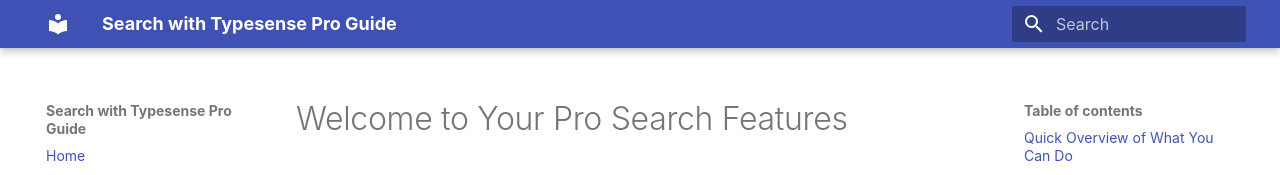
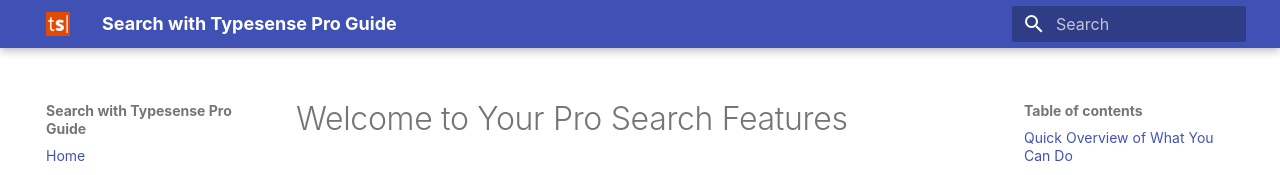
Before and after one commit to codemanas/typesense-pro-docs, an MkDocs documentation site: the page built from docs/index.md, in a window 1280 px wide. Shown: the top 175 px of the page. Built offline with MkDocs 1.6.1 and Material for MkDocs 9.7.7, drawn with Linux system fonts in a browser that asks for light colours; some web fonts are replaced.

Commit message:
Add logo

```diff
--- a/mkdocs.yml
+++ b/mkdocs.yml
@@ -3,6 +3,7 @@ theme:
     name: material
     font:
       text: Inclusive Sans
+    logo: assets/logo.png
     palette:
       primary: custom
       accent: deep orange
```
Also changed, not shown: docs/assets/logo.png (added), 1 other file.
